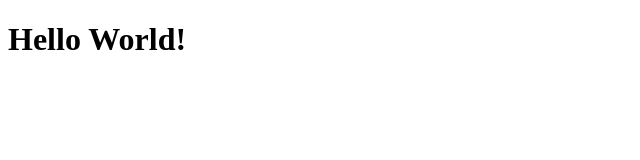
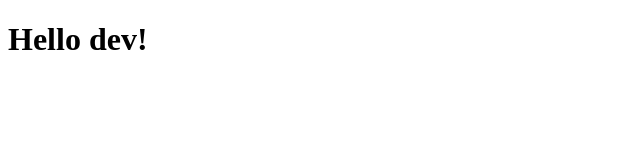
Before and after one commit to devmateusramos/01-Github-explorer, a React app: page / in a window 1280 px wide. Shown: the top 160 px of the page, without its empty margins (0-640 px from the left). Built offline with nearby package versions, Linux system fonts and the light colour scheme.

Commit message:
webpack-dev-server

```diff
--- a/package.json
+++ b/package.json
@@ -15,6 +15,7 @@
     "babel-loader": "^8.2.3",
     "html-webpack-plugin": "^5.5.0",
     "webpack": "^5.64.4",
-    "webpack-cli": "^4.9.1"
+    "webpack-cli": "^4.9.1",
+    "webpack-dev-server": "^4.6.0"
   }
 }
--- a/src/App.jsx
+++ b/src/App.jsx
@@ -1,3 +1,3 @@
 export function App() {
-  return <h1>Hello World!</h1>;
+  return <h1>Hello dev!</h1>;
 }
--- a/webpack.config.js
+++ b/webpack.config.js
@@ -1,5 +1,4 @@
 const path = require('path');
-const htmlWebpackPlugin = require('html-webpack-plugin');
 const HtmlWebpackPlugin = require('html-webpack-plugin');
 
 module.exports = {
@@ -11,6 +10,9 @@ module.exports = {
   },
   resolve: {
     extensions: ['.js', '.jsx'],
+  },
+  devServer: {
+    static: path.resolve(__dirname, 'public'),
   },
   plugins: [
     new HtmlWebpackPlugin({
```
Also changed, not shown: 1 other file (tests, documents, lock files or other folders).
